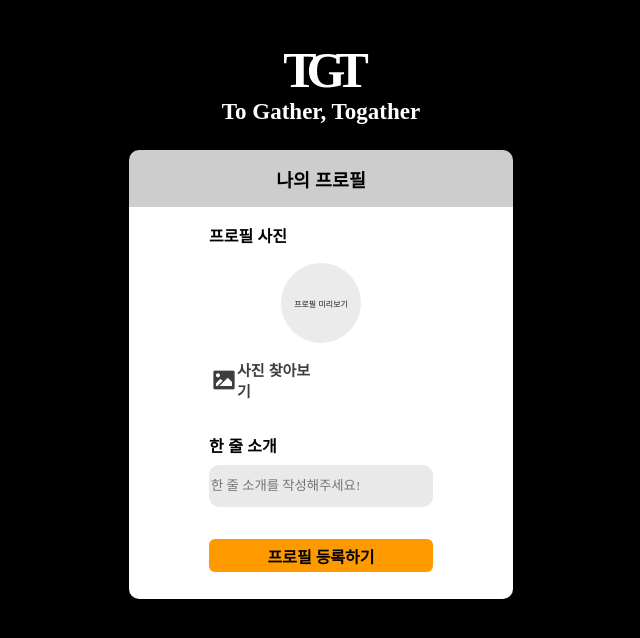
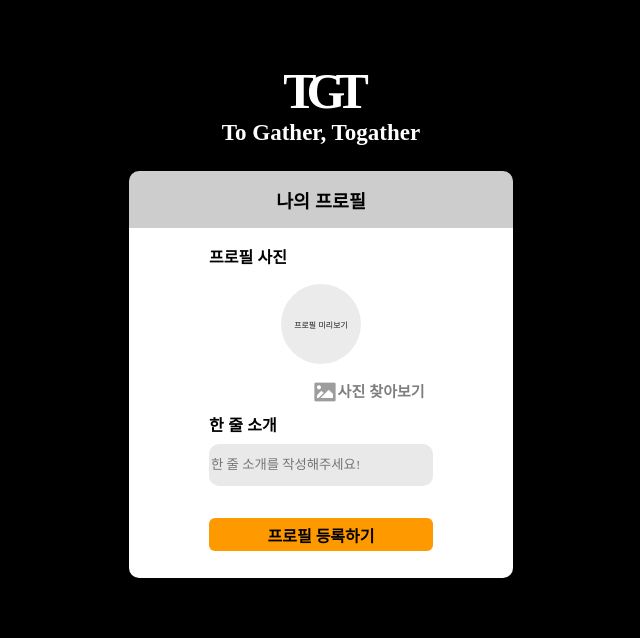
Before and after one commit to assayw119/TGT_front, a React (Create React App) app in the folder frontend/: page /Signup2 in a window 1280 px wide. Shown: the top 638 px of the page, without its empty margins (319-959 px from the left). Built offline with nearby package versions, Linux system fonts and the light colour scheme; a web font is replaced by a local one.

Commit message:
design: 사진 찾아보기 버튼 위치 수정

```diff
--- a/frontend/src/routes/Signup2.js
+++ b/frontend/src/routes/Signup2.js
@@ -73,7 +73,7 @@ function Signup2(props) {
             </div>
             <form>
               <div className="signup2_input">
-                <label className="input-file-button" htmlFor="input-file">
+                <label className="input-file-button2" htmlFor="input-file">
                   <img
                     src="images/post_picture.png"
                     className="post_icon"
```
